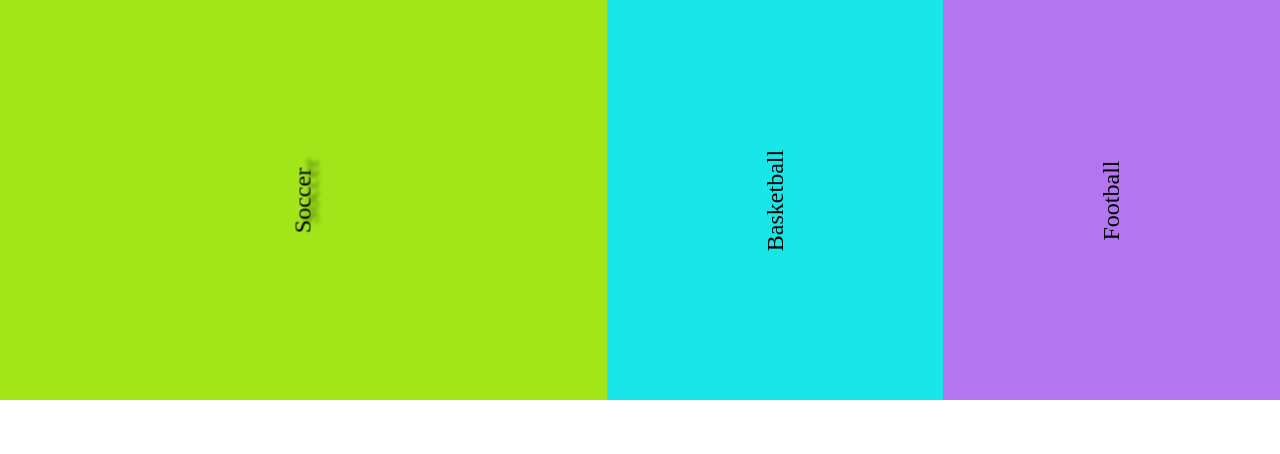
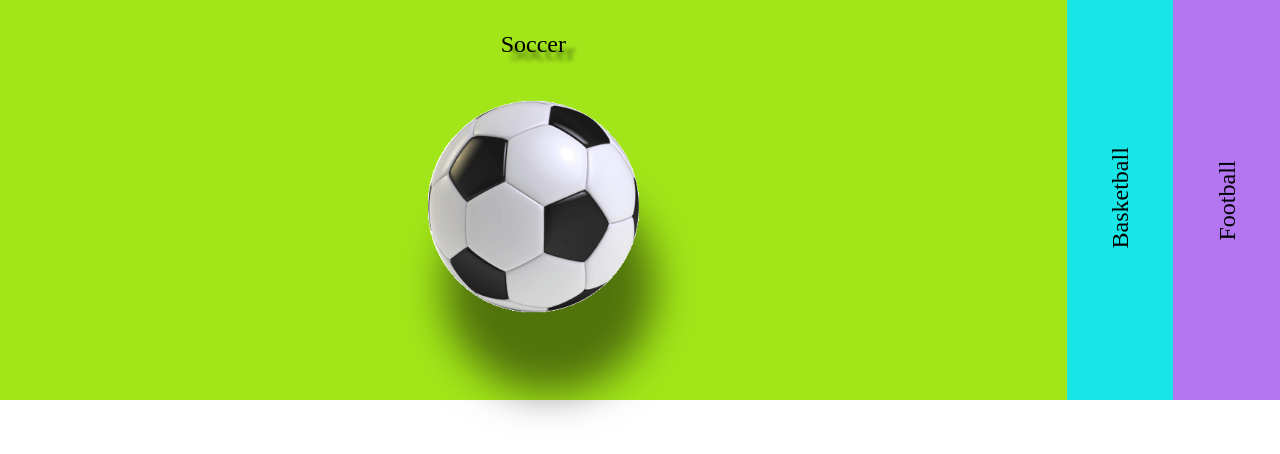
Before and after one commit to kikeestrada/banner-animado, a plain HTML site: page index.html in a window 1280 px wide. Drawn offline with Linux system fonts and the light colour scheme.

Commit message:
agrego posible solucion para el problema con el hover en Brave y en iphone

```diff
--- a/index.html
+++ b/index.html
@@ -7,7 +7,7 @@
     <link rel="stylesheet" href="style.css">
     <title>Banner Animado</title>
 </head>
-<body>
+<body ontouchstart >
     <div class="banner">
         <div class="item">
             <div class="card-container">
--- a/style.css
+++ b/style.css
@@ -70,22 +70,22 @@
   filter: drop-shadow(1rem 5rem 20px rgba(0,0,0,0.5));
   transition: width .3s;
 }
-.item:hover {
+.item:hover, .item:focus {
   flex: 10 0 auto;
 }
 
-.card-container:hover .card-container-info{
+.card-container:hover .card-container-info, .card-container:focus .card-container-info{
   margin-top: -160px;
   transition: margin-top .3s;
 }
 
-.card-container:hover .card-container-image{
+.card-container:hover .card-container-image, .card-container:focus .card-container-image{
   opacity: 1;
 }
-.card-container:hover .card-container-image img{
+.card-container:hover .card-container-image img, .card-container:focus .card-container-image img{
   width: 100%;
 }
-.card-container:hover .card-container-info span{
+.card-container:hover .card-container-info span, .card-container:focus .card-container-info span{
   transform: none;
   text-shadow: 9px 8px 4px rgba(0, 0, 0, 0.54);
 
@@ -98,7 +98,7 @@
   .card-container-info span{
     font-size: 24px;
   }
-  .card-container:hover .card-container-info{
+  .card-container:hover .card-container-info, .card-container:focus .card-container-info{
     margin-top: -311px;
     transition: margin-top .3s;
   }
```
